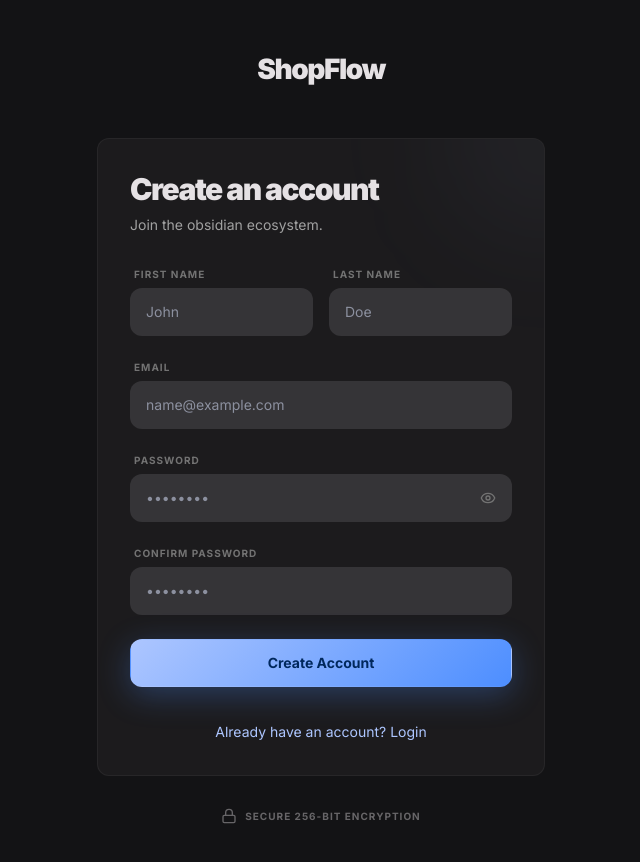
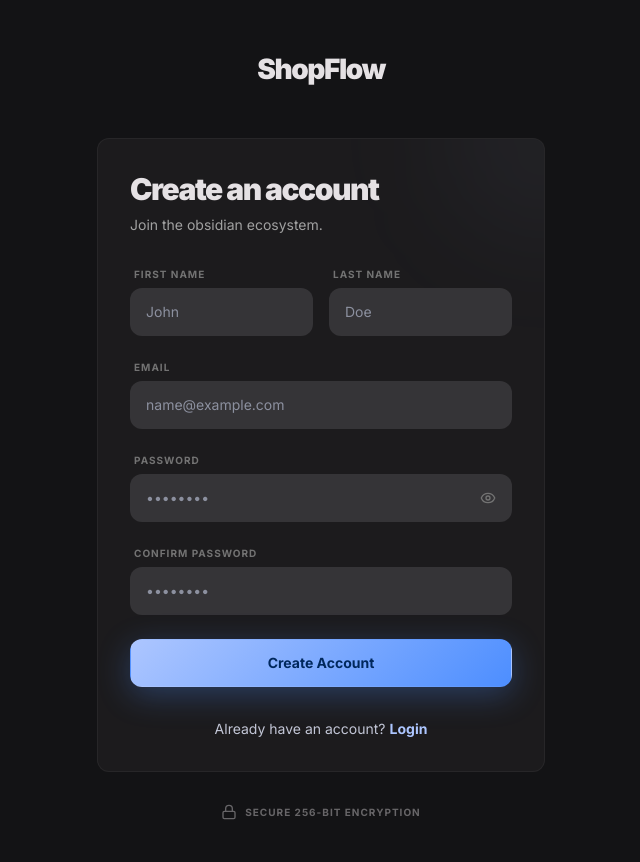
Before and after one commit to Action007/shopflow-web, a Next.js app: page /register in a window 1280 px wide. Shown: the top 862 px of the page, without its empty margins (319-959 px from the left). Built offline with nearby package versions, Linux system fonts and the light colour scheme; no server answers.

Commit message:
product detail/auth pages fixed

```diff
--- a/src/actions/order.ts
+++ b/src/actions/order.ts
@@ -79,7 +79,7 @@ export async function cancelOrderAction(
 
         return {
             success: false,
-            message: "Failed to cancel order. Please try again.",
+            message: ERRORS.ORDER.CANCEL_FAILED,
         };
     }
 }
--- /dev/null
+++ b/src/components/auth/auth-shell.tsx
@@ -0,0 +1,66 @@
+"use client";
+
+import Link from "next/link";
+import { ArrowLeft } from "lucide-react";
+import { ROUTES } from "@/lib/constants/routes";
+import { cn } from "@/lib/utils";
+
+interface AuthShellProps {
+    children: React.ReactNode;
+    brandSize?: "sm" | "lg";
+    cardClassName?: string;
+    footer?: React.ReactNode;
+    backgroundVariant?: "login" | "register";
+}
+
+export function AuthShell({
+    children,
+    brandSize = "sm",
+    cardClassName,
+    footer,
+    backgroundVariant = "login",
+}: AuthShellProps) {
+    return (
+        <main className="relative flex w-full max-w-md flex-col items-center">
+            <div className="mb-12">
+                <Link
+                    href={ROUTES.HOME}
+                    className={cn(
+                        "font-black tracking-tighter text-on-surface transition-colors duration-300 ease-fluid hover:text-primary",
+                        brandSize === "sm" ? "text-[22px]" : "text-[28px]",
+                    )}
+                >
+                    ShopFlow
+                </Link>
+            </div>
+
+            <div
+                className={cn(
+                    "w-full rounded-xl border bg-surface-low p-6 sm:p-8",
+                    backgroundVariant === "login"
+                        ? "border-outline-variant/10 shadow-2xl"
+                        : "relative overflow-hidden border-white/5",
+                    cardClassName,
+                )}
+            >
+                {backgroundVariant === "register" ? (
+                    <div className="absolute -right-24 -top-24 h-48 w-48 rounded-full bg-primary/5 blur-3xl" />
+                ) : null}
+                <div className={cn(backgroundVariant === "register" && "relative z-10")}>
+                    {children}
+                </div>
+            </div>
+
+            {footer ? <div className="mt-8">{footer}</div> : null}
+
+            {backgroundVariant === "login" ? (
+                <div className="pointer-events-none fixed left-1/2 top-0 -z-10 h-[500px] w-[500px] -translate-x-1/2 rounded-full bg-primary/5 blur-[120px]" />
+            ) : (
+                <div className="pointer-events-none fixed inset-0 -z-10 overflow-hidden">
+                    <div className="absolute inset-0 bg-background/80 backdrop-blur-3xl" />
+                    <div className="absolute left-1/2 top-1/2 h-[70vh] w-[70vw] -translate-x-1/2 -translate-y-1/2 rounded-full bg-surface-high opacity-20 blur-[140px]" />
+                </div>
+            )}
+        </main>
+    );
+}
--- a/src/components/auth/login-form.tsx
+++ b/src/components/auth/login-form.tsx
@@ -5,6 +5,7 @@ import { useActionState } from "react";
 import Link from "next/link";
 import { loginAction, type ActionResult } from "@/actions/auth";
 import { ROUTES } from "@/lib/constants/routes";
+import { AuthShell } from "@/components/auth/auth-shell";
 import { Button } from "@/components/ui/button";
 import { Input } from "@/components/ui/input";
 
@@ -17,14 +18,7 @@ export function LoginForm() {
     );
 
     return (
-        <main className="w-full max-w-md">
-            <div className="mb-12 flex justify-center">
-                <span className="text-[22px] font-black tracking-tighter text-on-surface">
-                    ShopFlow
-                </span>
-            </div>
-
-            <div className="w-full rounded-xl border border-outline-variant/10 bg-surface-low p-8 shadow-2xl">
+        <AuthShell backgroundVariant="login" brandSize="sm">
                 <div className="mb-8">
                     <h1 className="mb-2 text-[36px] font-bold leading-tight tracking-tight">
                         Welcome back
@@ -106,10 +100,7 @@ export function LoginForm() {
                         </Link>
                     </p>
                 </div>
-            </div>
-
-            <div className="pointer-events-none fixed left-1/2 top-0 -z-10 h-[500px] w-[500px] -translate-x-1/2 rounded-full bg-primary/5 blur-[120px]" />
-        </main>
+        </AuthShell>
     );
 }
 
--- a/src/components/auth/register-form.tsx
+++ b/src/components/auth/register-form.tsx
@@ -5,6 +5,7 @@ import Link from "next/link";
 import { Eye, EyeOff, Lock } from "lucide-react";
 import { registerAction, type ActionResult } from "@/actions/auth";
 import { ROUTES } from "@/lib/constants/routes";
+import { AuthShell } from "@/components/auth/auth-shell";
 import { Button } from "@/components/ui/button";
 import { Input } from "@/components/ui/input";
 
@@ -18,16 +19,18 @@ export function RegisterForm() {
     );
 
     return (
-        <main className="flex w-full max-w-md flex-col items-center">
-            <div className="mb-12">
-                <span className="text-[28px] font-black tracking-tighter text-on-surface">
-                    ShopFlow
+        <AuthShell
+            backgroundVariant="register"
+            brandSize="lg"
+            footer={
+                <div className="flex items-center gap-2 opacity-40">
+                    <Lock className="h-4 w-4" />
+                    <span className="text-[10px] font-bold uppercase tracking-widest">
+                        Secure 256-bit Encryption
                     </span>
                 </div>
-
-            <div className="relative w-full overflow-hidden rounded-xl border border-white/5 bg-surface-low p-8">
-                <div className="absolute -right-24 -top-24 h-48 w-48 rounded-full bg-primary/5 blur-3xl" />
-                <div className="relative z-10">
+            }
+        >
             <header className="mb-8">
                 <h1 className="mb-2 text-3xl font-black tracking-tighter text-on-surface">
                     Create an account
@@ -39,11 +42,27 @@ export function RegisterForm() {
 
             <form action={formAction} className="space-y-6">
                 <div className="grid grid-cols-2 gap-4">
-                            <Field label="First Name" error={state.fieldErrors?.firstName?.[0]}>
-                                <Input id="firstName" name="firstName" placeholder="John" required />
+                    <Field
+                        label="First Name"
+                        error={state.fieldErrors?.firstName?.[0]}
+                    >
+                        <Input
+                            id="firstName"
+                            name="firstName"
+                            placeholder="John"
+                            required
+                        />
                     </Field>
-                            <Field label="Last Name" error={state.fieldErrors?.lastName?.[0]}>
-                                <Input id="lastName" name="lastName" placeholder="Doe" required />
+                    <Field
+                        label="Last Name"
+                        error={state.fieldErrors?.lastName?.[0]}
+                    >
+                        <Input
+                            id="lastName"
+                            name="lastName"
+                            placeholder="Doe"
+                            required
+                        />
                     </Field>
                 </div>
 
@@ -57,7 +76,10 @@ export function RegisterForm() {
                     />
                 </Field>
 
-                        <Field label="Password" error={state.fieldErrors?.password?.[0]}>
+                <Field
+                    label="Password"
+                    error={state.fieldErrors?.password?.[0]}
+                >
                     <div className="relative">
                         <Input
                             id="password"
@@ -109,29 +131,18 @@ export function RegisterForm() {
                 </Button>
             </form>
 
-                    <footer className="mt-8 text-center">
+            <div className="mt-8 text-center">
+                <p className="text-sm text-on-surface-variant">
+                    Already have an account?
                     <Link
                         href={ROUTES.LOGIN}
-                            className="text-sm font-medium text-primary transition-colors duration-300 ease-fluid hover:text-primary-container"
+                        className="ml-1 font-bold text-primary transition-all duration-300 ease-fluid hover:underline"
                     >
-                            Already have an account? Login
+                        Login
                     </Link>
-                    </footer>
+                </p>
             </div>
-            </div>
-
-            <div className="mt-8 flex items-center gap-2 opacity-40">
-                <Lock className="h-4 w-4" />
-                <span className="text-[10px] font-bold uppercase tracking-widest">
-                    Secure 256-bit Encryption
-                </span>
-            </div>
-
-            <div className="pointer-events-none fixed inset-0 -z-10 overflow-hidden">
-                <div className="absolute inset-0 bg-background/80 backdrop-blur-3xl" />
-                <div className="absolute left-1/2 top-1/2 h-[70vh] w-[70vw] -translate-x-1/2 -translate-y-1/2 rounded-full bg-surface-high opacity-20 blur-[140px]" />
-            </div>
-        </main>
+        </AuthShell>
     );
 }
 
@@ -151,7 +162,9 @@ function Field({
             </label>
             {children}
             {error ? (
-                <p className="text-[10px] font-medium text-destructive">{error}</p>
+                <p className="text-[10px] font-medium text-destructive">
+                    {error}
+                </p>
             ) : null}
         </div>
     );
--- a/src/components/products/product-purchase-panel.tsx
+++ b/src/components/products/product-purchase-panel.tsx
@@ -23,7 +23,7 @@ export function ProductPurchasePanel({
                     <span className="text-[10px] font-bold uppercase tracking-widest text-neutral-400 sm:hidden">
                         Quantity
                     </span>
-                    <div className="flex items-center">
+                    <div className="flex items-center sm:w-full sm:justify-around">
                         <button
                             type="button"
                             className="flex h-8 w-8 items-center justify-center rounded-full text-on-surface transition-colors duration-300 ease-fluid hover:bg-white/5 disabled:opacity-40"
--- a/src/lib/constants/errors.ts
+++ b/src/lib/constants/errors.ts
@@ -39,6 +39,7 @@ export const ERRORS = {
 
     ORDER: {
         PLACE_FAILED: "Failed to place order. Please try again.",
+        CANCEL_FAILED: "Failed to cancel order. Please try again.",
         NOT_FOUND: "Order not found",
     },
 
```
Lines whose indentation alone changed are shown as unchanged.
